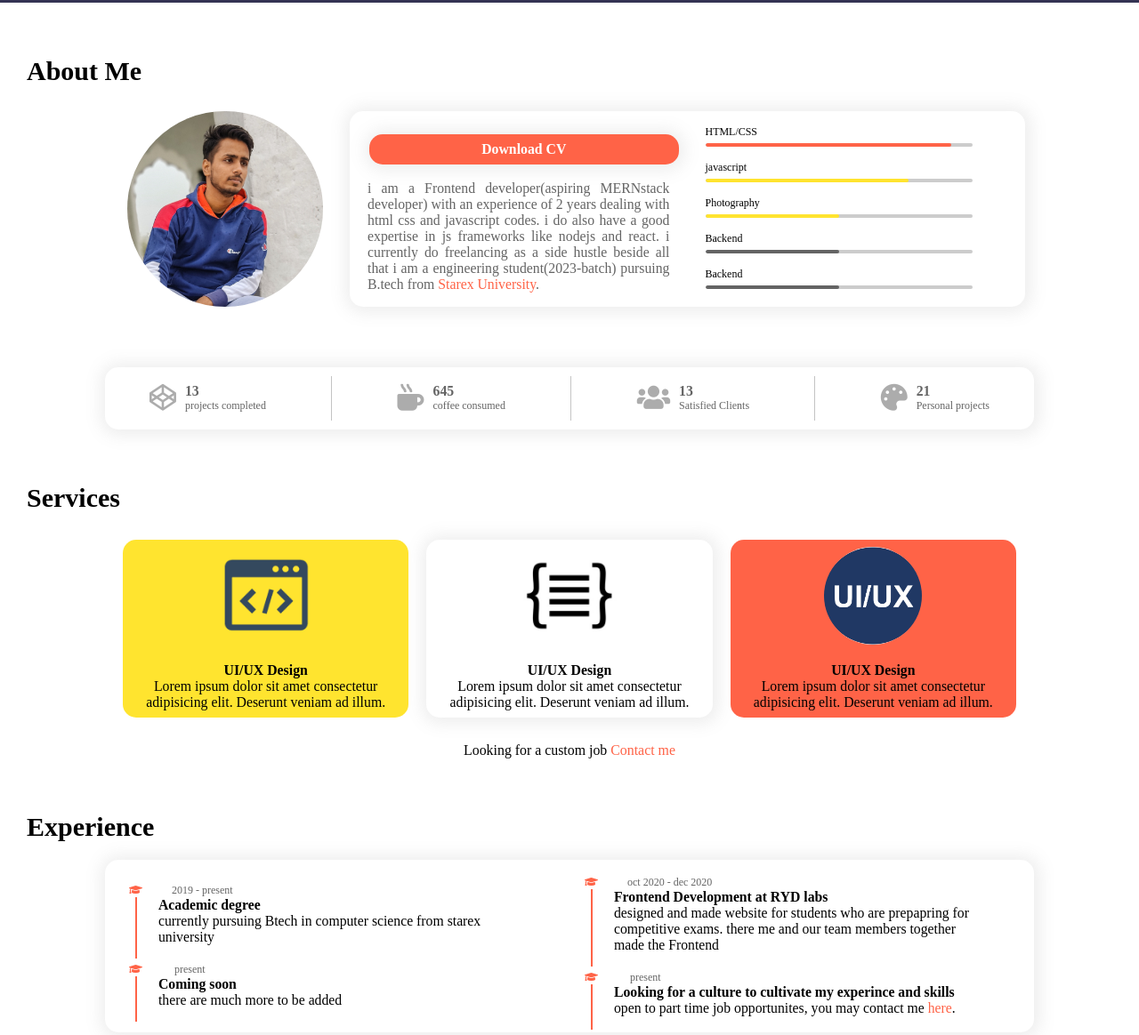
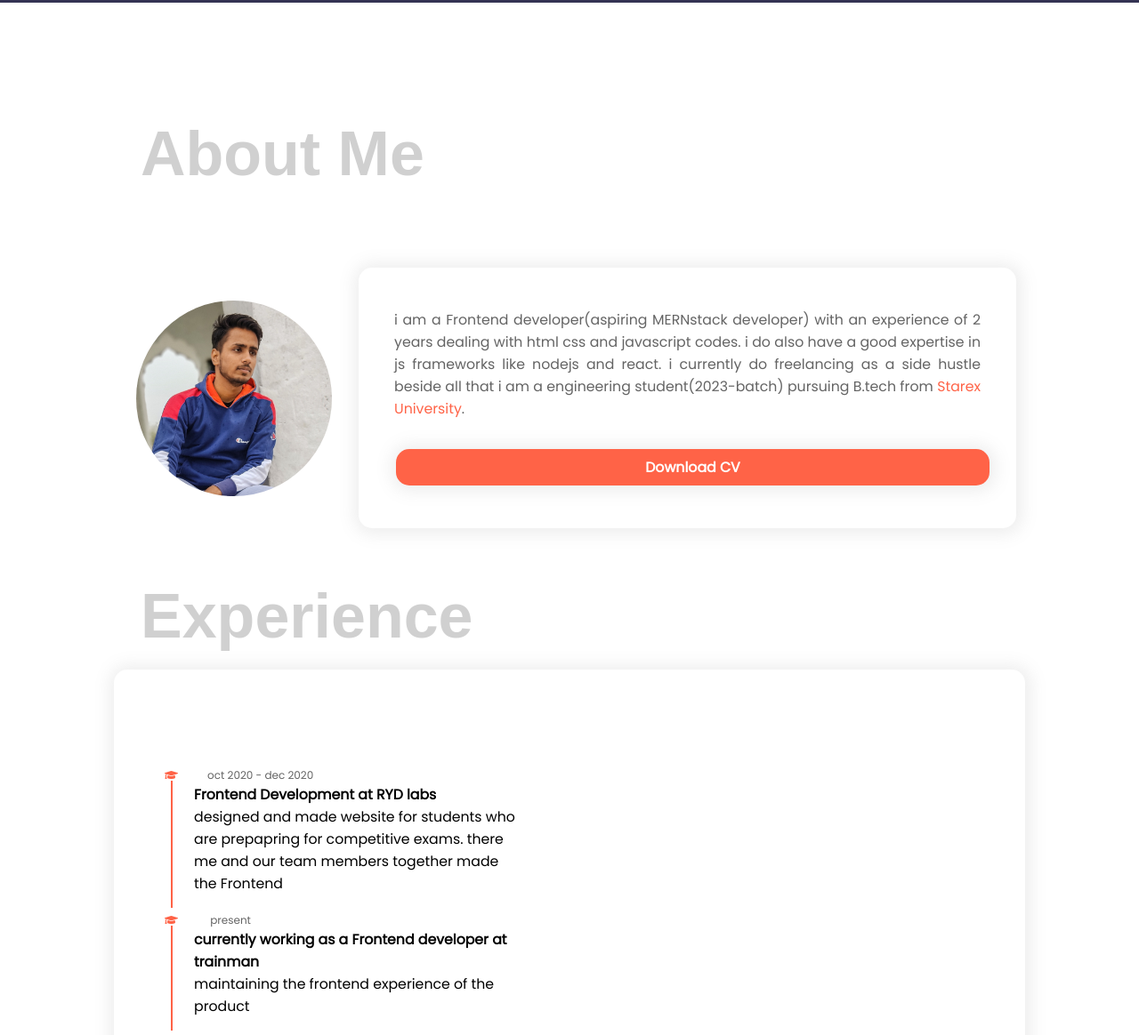
Before and after one commit to ANURAG0S1/portfolio, a plain HTML site: page index.html in a window 1280 px wide. Shown: the part 797-1961 px from the top of the page at 89% size. Drawn offline with Linux system fonts and the light colour scheme.

Commit message:
updated the styles and few content

```diff
--- a/index.html
+++ b/index.html
@@ -13,14 +13,13 @@
 </head>
 
 <body>
-  <section class="full-page df col front-page">
+  <section class="full-page df col front-page container">
     <nav class="df  sb center pd">
       <div class="logo mark white">ANURAG<span class="color1">.</span></div>
       <ul class="menu df">
         <li><a class="pd active" href="#about">About</a></li>
         <li><a class="pd" href="#services">Services</a></li>
         <li><a class="pd" href="#">Experience</a></li>
-        <li><a class="pd" href="#reviews">Reviews</a></li>
         <li><a class="pd" href="#contact">Contact</a></li>
       </ul>
     </nav>
@@ -29,7 +28,7 @@
       <div style="margin-top: 20px" class="logo mark white">
         Anurag<span class="color1">kush</span>
       </div>
-      <p class="">Frontend developer</p>
+      <p class="">Web developer</p>
       <div class="df mt5">
         <a href=""><i class="fab fa-behance"></i></a>
         <a href=""><i class="fab fa-twitter"></i></a>
@@ -37,18 +36,17 @@
         <a href=""><i class="fas fa-basketball-ball"></i></a>
         <a href=""><i class="fab fa-github"></i></a>
       </div>
-      <button class="white pd bgcolor1 bd5" style="margin-top: 12px">
-        <a href="#about">Know more</a>
-      </button>
+
     </div>
   </section>
-  <section id="about">
-    <h1 class="mark mtx">About Me</h1>
+
+  <section id="about" style="height: 70vh;padding-top: 70px;" class="container">
+    <h1 class="mark mtx" style="padding-bottom: 60px;">About Me</h1>
     <div class="df vw-s pd">
       <div class="profile"></div>
-      <div class="profile-intro df bd5 bgwhite shadow">
+      <div class="profile-intro df bd5 bgwhite shadow" style="padding: 30px 20px;">
         <h1 class="center name"> Anurag</h1>
-        <div class="pd half df col">
+        <div class="pd  df col">
           <p class="pd color3 justify profile_info_text">
             i am a Frontend developer(aspiring MERNstack developer) with an experience of 2 years dealing with html css
             and javascript codes. i do also have a good expertise in js frameworks like nodejs and react. i currently do
@@ -61,78 +59,50 @@
             Download CV
           </button>
         </div>
-        <div class="skill-meters half pd smallfont">
-          <div class="pd">
-            HTML/CSS <br />
-            <div class="slidebox">
-              <div class="slider bgcolor1 justfull"></div>
-            </div>
-          </div>
-          <div class="pd">
-            javascript <div class="slidebox">
-              <div class="slider bgcolor2 thodajyada"></div>
-            </div>
-          </div>
-          <div class="pd">
-            Photography <br />
-            <div class="slidebox">
-              <div class="slider bgcolor2 half"></div>
-            </div>
-          </div>
-          <div class="pd">
-            Backend <br />
-            <div class="slidebox">
-              <div class="slider bgcolor3 half"></div>
-            </div>
-          </div>
-          <div class="pd">
-            Backend <br />
-            <div class="slidebox">
-              <div class="slider bgcolor3 half"></div>
       </div>
     </div>
     </div>
+
+  </section>
+  <section id="experience" class="container">
+    <h1 class="mark mtx">Experience</h1>
+    <div class="df vw-s shadow bd5 pd " style="padding:100px 40px;">
+
+      <div class="df col half">
+
+        <div class="rel">
+          <div class="exp">
+            <p class="year smallfont color3">
+              <i class="fas color1 fa-graduation-cap"></i>oct 2020 - dec 2020
+            </p>
+            <h2>Frontend Development at RYD labs</h2>
+            <p class="">
+              designed and made website for students who are prepapring for competitive exams. there me and our team
+              members together made the Frontend
+            </p>
+            <span class="line"></span>
           </div>
         </div>
-    <div class="df vw-s mtx bgwhite shadow bd5 mtl pd">
-      <div class="df pd" style="    padding: 10px 10px 10px 40px;
-        ">
-        <span class="mark"><i class="fab fa-codepen"></i></span>
-        <div class="df col">
-          <h1 class="grey">13</h1>
-          <p class="grey smallfont">projects completed</p>
+        <div class="rel">
+          <div class="exp">
+            <p class="year smallfont color3">
+              <i class="fas color1 fa-graduation-cap"></i> present
+            </p>
+            <h2>currently working as a Frontend developer at trainman</h2>
+            <p class="">
+
+              maintaining the frontend experience of the product </p>
+            <span class="line"></span>
           </div>
         </div>
-      <div class="hr"></div>
 
-      <div class="df pd">
-        <span class="mark"><i class="fas fa-mug-hot"></i></span>
-        <div class="df col">
-          <h1 class="grey">645</h1>
-          <p class="grey smallfont">coffee consumed</p>
       </div>
-      </div>
-      <div class="hr"></div>
-      <div class="df pd">
-        <span class="mark"><i class="fas fa-users"></i></span>
-        <div class="df col">
-          <h1 class="grey">13</h1>
-          <p class="grey smallfont">Satisfied Clients</p>
-        </div>
-      </div>
-      <div class="hr"></div>
+      <div class="df col half">
 
-      <div class="df pd grey " style="    padding: 10px 40px 10px 10px;
-        ">
-        <span class="mark"><i class="fas fa-palette"></i></span>
-        <div class="df col">
-          <h1 class="grey">21</h1>
-          <p class="grey smallfont">Personal projects</p>
-        </div>
       </div>
     </div>
   </section>
-  <section id="services">
+  <section id="services" class="container">
     <h1 class="mark mtx">Services</h1>
     <div class="df center vw-s">
       <div class="df col pd bgcolor2 bd5">
@@ -166,69 +136,8 @@
       <a class="color1" href="#contact">Contact me</a>
     </p>
   </section>
-  <section id="experience">
-    <h1 class="mark mtx">Experience</h1>
-    <div class="df vw-s shadow bd5 pd">
-      <div class="df col half">
-        <div class="rel">
-          <div class="exp">
-            <p class="year smallfont color3">
-              <i class="fas color1 fa-graduation-cap"></i>2019 - present
-            </p>
-            <h2>Academic degree</h2>
-            <p class="">
-              currently pursuing Btech in computer science from starex university
-            </p>
-            <span class="line"></span>
-          </div>
-        </div>
 
-        <div class="rel">
-          <div class="exp">
-            <p class="year smallfont color3">
-              <i class="fas color1 fa-graduation-cap"></i> present
-            </p>
-            <h2>Coming soon</h2>
-            <p class="">
-              there are much more to be added
-            </p>
-            <span class="line"></span>
-          </div>
-        </div>
-
-      </div>
-      <div class="df col half">
-
-        <div class="rel">
-          <div class="exp">
-            <p class="year smallfont color3">
-              <i class="fas color1 fa-graduation-cap"></i>oct 2020 - dec 2020
-            </p>
-            <h2>Frontend Development at RYD labs</h2>
-            <p class="">
-              designed and made website for students who are prepapring for competitive exams. there me and our team
-              members together made the Frontend
-            </p>
-            <span class="line"></span>
-          </div>
-        </div>
-        <div class="rel">
-          <div class="exp">
-            <p class="year smallfont color3">
-              <i class="fas color1 fa-graduation-cap"></i> present
-            </p>
-            <h2>Looking for a culture to cultivate my experince and skills</h2>
-            <p class="">
-              open to part time job opportunites, you may contact me <a href="#contact" class="color1">here</a>.
-            </p>
-            <span class="line"></span>
-          </div>
-        </div>
-
-      </div>
-    </div>
-  </section>
-  <section id="recent">
+  <section id="recent" class="container">
     <h1 class="mark mtx">Recent Works</h1>
     <ul class=" df categ mtl " style="margin-left: 60px; justify-content: flex-start;">
       <li class="active">Portfolios</li>
@@ -245,7 +154,7 @@
       </ul>
     </div>
   </section>
-  <section id="contact" style="padding-top: 20px; ">
+  <section id="contact" class="container" style="padding-top: 20px; ">
     <h1 class="mark">Get in Touch</h1>
     <div class="df vw-s">
       <div class="half pd" style="max-width: fit-content; align-self: flex-start;">
--- a/style.css
+++ b/style.css
@@ -1,14 +1,16 @@
+@import url('https://fonts.googleapis.com/css2?family=Poppins:wght@400&display=swap');
 * {
   margin: 0;
   padding: 0;
   border: 0;
   outline: 0;
-  font-size: 99.8%;
+    font-size: 99.8%;
+  box-sizing: border-box;
   vertical-align: baseline;
   list-style-type: none;
   scroll-behavior: smooth;
   text-decoration: none;
-  font-family: nunito, linotte, poppins;
+  font-family: poppins, linotte, poppins;
 }
 body::-webkit-scrollbar {
   display: none;
@@ -50,9 +52,13 @@ ins {
   text-decoration: none;
 }
 .mark {
-  color: #000;
-  font-size: 30px;
-  font-weight: bold;
+  color: rgba(0, 0, 0, 0.185);
+  font-family: sans-serif;
+  font-size: 70px;
+  font-weight: bolder;
+}
+.container{
+  padding: 30px 10vw;
 }
 del {
   text-decoration: line-through;
@@ -132,6 +138,10 @@ select {
 .bd5 {
   border-radius: 15px;
 }
+
+.logo{
+  font-size: 30px;
+}
 .profile {
   background: url(./src/img/profile.jpg) no-repeat center center/cover;
   min-height: 220px;
@@ -148,7 +158,7 @@ select {
   margin-top: 5px;
 }
 .vw-s {
-  width: 80vw;
+  width: 100%;
   margin: auto;
   align-items: center;
 }
@@ -295,7 +305,9 @@ ul.categ li{
     flex-wrap:wrap;
 
   }
-
+ .container{
+   padding: 10px 10px;
+ }
   .profile{
     margin: auto;
     margin-bottom: 30px;
@@ -307,7 +319,7 @@ ul.categ li{
     order: 3;
     /* transform: translateX(calc(100% + 90px)) translateY(35px); */
 
-  } */
+
   .skill-meters{
     order: 1;
   }
```
Also changed, not shown: assets/profile.jpg (added). Lines whose indentation alone changed are shown as unchanged.
